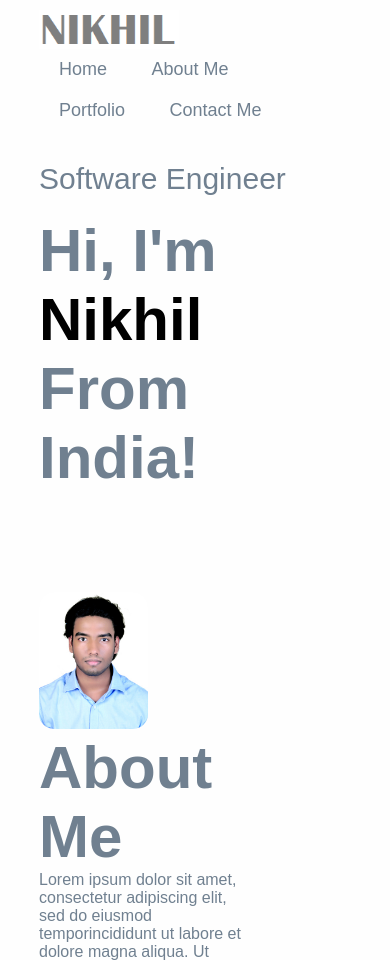
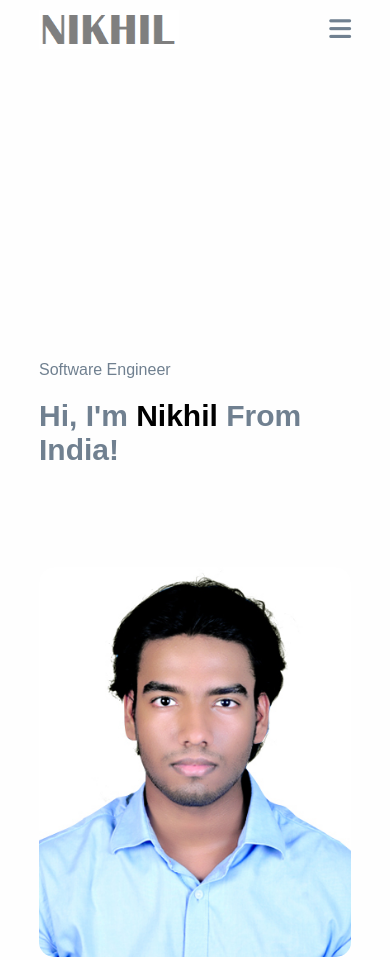
Before and after one commit to nikhil-ca/Portfolio, a plain HTML site: page index.html in a window 390 px wide. Shown: the top 960 px of the page. Drawn offline with Linux system fonts and the light colour scheme.

Commit message:
responsive changes and scroll on click functionality

```diff
--- a/index.html
+++ b/index.html
@@ -13,12 +13,14 @@
         <div class="container">
             <nav>
                 <img src="assets/logo.png"  class = "logo">
-                <ul>
-                    <li><a href="#">Home</a></li>
-                    <li><a href="#">About Me</a></li>
-                    <li><a href="#">Portfolio</a></li>
-                    <li><a href="#">Contact Me</a></li>
+                <ul id = "sidemenu">
+                    <li><a href="#header">Home</a></li>
+                    <li><a href="#about">About Me</a></li>
+                    <li><a href="#portfolio">Portfolio</a></li>
+                    <li><a href="#contact">Contact Me</a></li>
+                    <i class="fa-solid fa-square-xmark" onclick = "closemenu()"></i>
                 </ul>
+                <i class="fa-solid fa-bars" onclick = "openmenu()"></i>
             </nav>
             <div class="header-text">
                 <p> Software Engineer</p>
@@ -143,5 +145,16 @@
 
     }
 </script>
+<script>
+    var sidemenu = document.getElementById("sidemenu");
+
+    function openmenu(){
+        sidemenu.style.right = "0";
+    }
+
+    function closemenu(){
+        sidemenu.style.right = "-200px";
+    }
+</script>
 </body>
 </html>
--- a/style.css
+++ b/style.css
@@ -3,6 +3,9 @@
     padding: 0;
     font-family: 'Poppins', sans-serif;
     box-sizing: border-box;
+}
+html{
+    scroll-behavior: smooth;
 }
 
 body{
@@ -298,3 +301,82 @@ form .btn2{
     margin-top: 20px;
     cursor: pointer;
 }
+
+
+
+
+/*----------CSS for small screens----------*/
+
+nav .fa-solid{
+    display: none;
+}
+@media only screen and (max-width:600px){
+    .header-text{
+        margin-top:100%;
+        font-size: 16px;
+    }
+
+    .header-text h1{
+        font-size: 30px;
+    }
+
+    nav .fa-solid{
+        display: block;
+        font-size: 25px;
+    }
+
+    nav ul{
+        background: slategray;
+        position: fixed;
+        top:0;
+        right: -200px;
+        width: 200px;
+        height: 100vh;
+        padding-top: 50px;
+        color: white;
+        z-index: 2;
+        transition: right 0.5s;
+    }
+
+    nav ul li{
+        display: block;
+        margin: 25px;
+    }
+
+    nav ul li a{
+        color: white;
+    }
+
+    nav ul .fa-solid{
+        position: absolute;
+        top:25px;
+        left: 25px;
+        cursor: pointer;
+    }
+
+    .sub-title{
+        font-size: 40px;
+    }
+
+    .about-col-1,.about-col-2{
+        flex-basis: 100%;
+    }
+
+    .about-col-1{
+        margin-bottom: 30px;
+    }
+
+    .about-col-2{
+        font-size: 14px;
+    }
+
+    .tab-links{
+        font-size: 16px;
+        margin-right: 20px;
+    }
+
+    .contact-left,.contact-right{
+        flex-basis: 100%;
+    }
+
+}
```
